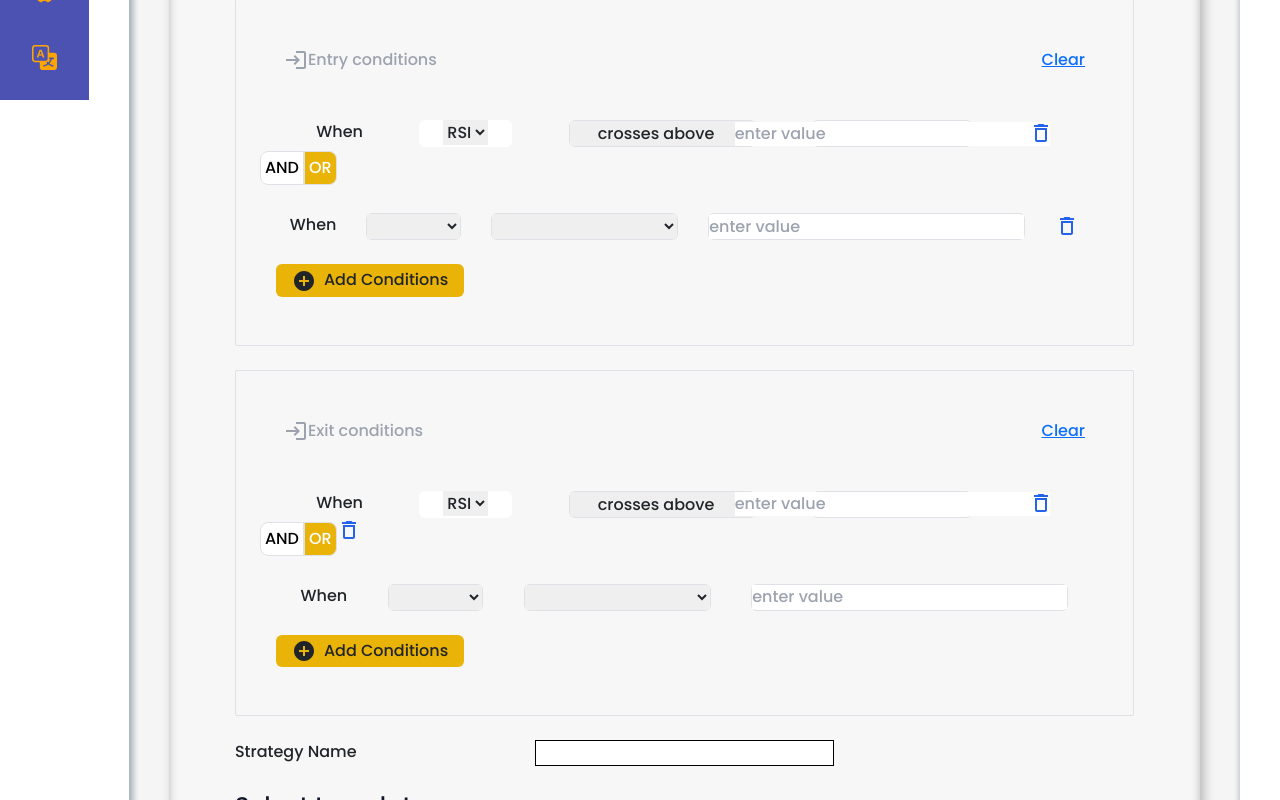
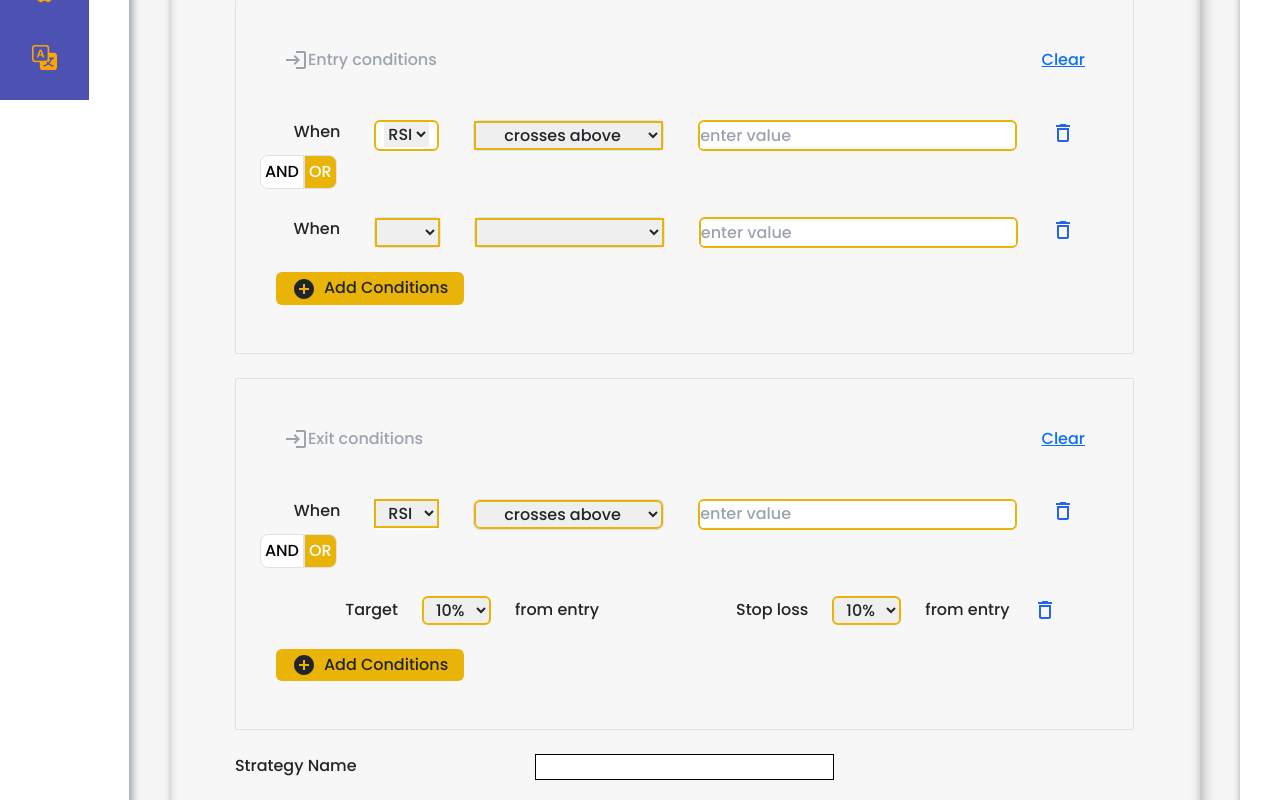
Before and after one commit to neelesh-s/AR-Quants-Dashboard, a React (Create React App) app: page /BackTest in a window 1280 px wide. Shown: the part 700-1500 px from the top of the page. Built offline with nearby package versions, Linux system fonts and the light colour scheme.

Commit message:
Exit condition is set
Done with the work except for the 109 data

```diff
--- a/src/pages/BackTest/BackTest.jsx
+++ b/src/pages/BackTest/BackTest.jsx
@@ -24,16 +24,29 @@ function BackTest() {
     const [bRadio, setBRadio] = useState(null);
 
     const [divs, setDivs] = useState([]);
+    const [divs2,setDivs2] = useState([])
     // the above is for the add conditions button in entry conditions
     const addDiv = () => {
         setDivs([...divs, true]);
     };
+
+    const addDiv2 = () => {
+        setDivs2([...divs2, true]);
+    };
+
+
+
     //   this above is to add a new div when onclicked on add conditions
 
     const deleteDiv = (index) => {
         const updatedDivs = [...divs];
         updatedDivs.splice(index, 1); // Remove the div2 at the specified index
         setDivs(updatedDivs);
+    }
+        const deleteDiv2 = (index1) => {
+            const updatedDivs2 = [...divs2];
+            updatedDivs2.splice(index1, 1); // Remove the div2 at the specified index
+            setDivs2(updatedDivs2);
     };
 
     //   above code is to delete div on clicked on bin icon
@@ -305,14 +318,14 @@ function BackTest() {
                                     <div className=''>
                                         When
                                     </div>
-                                    <div className='rounded-md border-yellow-500 bg-white w-auto px-6 '>
-                                        <select name="RSI" id="rsi" className=' border-yellow-900'>
+                                    <div className='rounded-md border-yellow-500 border-2 bg-white w-auto px-2 '>
+                                        <select name="RSI" id="rsi" className=' border-yellow-500'>
                                             <option selected className='text-black text-base font-normal'>RSI
                                             </option>
                                         </select>
                                     </div>
                                     <div className='border rounded-md w-auto bg-white '>
-                                        <select name="c" id="c" className=' px-4 border-yellow-900'>
+                                        <select name="c" id="c" className=' px-4 border-yellow-500 border-2'>
                                             <option selected className='text-black text-base font-normal'>crosses above
                                             </option>
                                             <option value="Below">Below</option>
@@ -320,7 +333,7 @@ function BackTest() {
 
 
                                     </div>
-                                    <div className='rounded-md flex border bg-white border-solid border-yellow-500 px-6 items-center justify-center w-40'>
+                                    <div className='rounded-md flex border-2 bg-white border-solid border-yellow-500  items-center justify-center w-auto'>
                                         <input type="number" id="numericalInput" name="quantity" placeholder='enter value'>
                                         </input>
 
@@ -341,14 +354,14 @@ function BackTest() {
                                         When
                                     </div>
                                     <div className='rounded-md border-yellow-500 border bg-white w-auto '>
-                                                <select name="none" id="none" className='px-6 border-yellow-900'>
+                                        <select name="none" id="none" className='px-2 border-2 border-yellow-500'>
                                             <option selected className='text-white text-base font-normal'>
                                             </option>
                                             <option value="rssi">RSI</option>
                                         </select>
                                     </div>
                                     <div className='border rounded-md w-auto bg-white '>
-                                                <select name="empty" id="empty" className=' px-4 border-yellow-900'>
+                                        <select name="empty" id="empty" className=' px-4 border-2 border-yellow-500'>
                                             <option selected className='text-white text-base font-normal '>
                                             </option>
                                             <option value="above">crosses above
@@ -359,7 +372,7 @@ function BackTest() {
 
 
                                     </div>
-                                            <div className='rounded-md flex border bg-white border-solid border-yellow-500  items-center justify-center '>
+                                    <div className='rounded-md flex border-2 bg-white border-solid border-yellow-500  items-center justify-center '>
                                         <input type="number" id="numericalInput" name="quantity" placeholder='enter value'>
                                         </input>
                                     </div>
@@ -379,14 +392,14 @@ function BackTest() {
                                                 When
                                             </div>
                                             <div className='rounded-md border-yellow-500 border bg-white w-auto '>
-                                                <select name="none" id="none" className='px-6 border-yellow-900'>
+                                                <select name="none" id="none" className='px-2 border-yellow-500 border-2'>
                                                     <option selected className='text-white text-base font-normal'>
                                                     </option>
                                                     <option value="rssi">RSI</option>
                                                 </select>
                                             </div>
                                             <div className='border rounded-md w-auto bg-white '>
-                                                <select name="empty" id="empty" className=' px-4 border-yellow-900'>
+                                                <select name="empty" id="empty" className=' px-4 border-yellow-500 border-2'>
                                                     <option selected className='text-white text-base font-normal '>
                                                     </option>
                                                     <option value="above">crosses above
@@ -397,7 +410,7 @@ function BackTest() {
 
 
                                             </div>
-                                            <div className='rounded-md flex border bg-white border-solid border-yellow-500  items-center justify-center '>
+                                            <div className='rounded-md flex  bg-white border-solid border-yellow-500 border-2 items-center justify-center '>
                                                 <input type="number" id="numericalInput" name="quantity" placeholder='enter value'>
                                                 </input>
                                             </div>
@@ -438,14 +451,14 @@ function BackTest() {
                                     <div className=''>
                                         When
                                     </div>
-                                    <div className='rounded-md border-yellow-500 bg-white w-auto px-6 '>
-                                        <select name="RSI" id="rsi" className=' border-yellow-900'>
+                                    <div className='rounded-md border-yellow-500  bg-white w-auto  '>
+                                        <select name="RSI" id="rsi" className=' border-yellow-500 border-2 px-2'>
                                             <option selected className='text-black text-base font-normal'>RSI
                                             </option>
                                         </select>
                                     </div>
                                     <div className='border rounded-md w-auto bg-white '>
-                                        <select name="c" id="c" className=' px-4 border-yellow-900'>
+                                        <select name="c" id="c" className=' px-4 border-yellow-500 border-2 rounded-md' >
                                             <option selected className='text-black text-base font-normal'>crosses above
                                             </option>
                                             <option value="Below">Below</option>
@@ -453,7 +466,7 @@ function BackTest() {
 
 
                                     </div>
-                                    <div className='rounded-md flex border bg-white border-solid border-yellow-500 px-6 items-center justify-center w-40'>
+                                    <div className='rounded-md flex  bg-white border-2 border-yellow-500  items-center justify-center w-auto'>
                                         <input type="number" id="numericalInput" name="quantity" placeholder='enter value'>
                                         </input>
 
@@ -470,84 +483,102 @@ function BackTest() {
                                         <button onClick={() => setBackgr(0)} className={`p-1 rounded-l-lg text-base ${backgr === 0 ? 'bg-yellow-500 text-white' : 'bg-white text-black'}  focus:outline-none font-thin border border-transparent`}>AND</button>
                                         <button onClick={() => setBackgr(1)} className={`p-1 rounded-r-lg text-base ${backgr === 1 ? 'bg-yellow-500 text-white' : 'bg-white text-black'} focus:outline-none font-thin border   border-transparent`}>OR</button>
                                     </div>
-                                <div className='text-blue-600 right-0'
-                                            ><DeleteOutlineTwoTone />
 
                                 </div>
+                                <div className='inline-flex flex-row justify-evenly w-full mt-4'>
+                                    <div className='w-1/2 flex flex-row justify-center space-x-6 items-center'>
+                                        <div>
+                                            Target
                                         </div>
-                                <div className='inline-flex flex-row justify-evenly w-full mt-4'>
-                                            <div className=''>
-                                                When
+                                        <div>
+                                            <select name="" id="" className='w-auto px-2 border-2 border-yellow-500 rounded-md'>
+                                                <option type="numeric" value="" selected>10%</option>
+                                            </select>
+
                                         </div>
-                                            <div className='rounded-md border-yellow-500 border bg-white w-auto '>
-                                                <select name="none" id="none" className='px-6 border-yellow-900'>
-                                                    <option selected className='text-white text-base font-normal'>
-                                                    </option>
-                                                    <option value="rssi">RSI</option>
-                                                </select>
+                                        <div>
+                                            from entry
                                         </div>
-                                            <div className='border rounded-md w-auto bg-white '>
-                                                <select name="empty" id="empty" className=' px-4 border-yellow-900'>
-                                                    <option selected className='text-white text-base font-normal '>
-                                                    </option>
-                                                    <option value="above">crosses above
-                                                    </option>
-                                                    <option value="Below">Below</option>
-
-                                                </select>
 
 
                                     </div>
-                                            <div className='rounded-md flex border bg-white border-solid border-yellow-500  items-center justify-center '>
-                                                <input type="number" id="numericalInput" name="quantity" placeholder='enter value'>
-                                                </input>
+                                    <div className='w-1/2 flex flex-row justify-center space-x-6 items-center'>
+                                        <div>
+                                            Stop loss
+                                        </div>
+                                        <div>
+                                            <select name="" id="" className='w-auto px-2 border-2 border-yellow-500 rounded-md'>
+                                                <option value="" type="numeric" selected>10% </option>
+                                            </select>
+                                        </div>
+                                        <div>
+                                            from entry
+                                        </div>
+                                        <div className='text-blue-600'
+                                        ><DeleteOutlineTwoTone />
+
                                         </div>
 
 
                                     </div>
 
-                                {divs.map((isDivOpen, index) => (
-                                    <div key={index} className=" p-2 mb-2">
 
-
-                                        {isDivOpen && (<div className='inline-flex flex-row justify-evenly w-full mt-4'>
-                                            <div className=''>
-                                                When
-                                            </div>
-                                            <div className='rounded-md border-yellow-500 border bg-white w-auto '>
-                                                <select name="none" id="none" className='px-6 border-yellow-900'>
-                                                    <option selected className='text-white text-base font-normal'>
-                                                    </option>
-                                                    <option value="rssi">RSI</option>
-                                                </select>
-                                            </div>
-                                            <div className='border rounded-md w-auto bg-white '>
-                                                <select name="empty" id="empty" className=' px-4 border-yellow-900'>
-                                                    <option selected className='text-white text-base font-normal '>
-                                                    </option>
-                                                    <option value="above">crosses above
-                                                    </option>
-                                                    <option value="Below">Below</option>
-
-                                                </select>
 
 
                                 </div>
-                                            <div className='rounded-md flex border bg-white border-solid border-yellow-500  items-center justify-center '>
-                                                <input type="number" id="numericalInput" name="quantity" placeholder='enter value'>
-                                                </input>
+
+                                {divs2.map((isDiv2Open, index1) => (
+                                    <div key={index1} className=" p-2 mb-2">
+
+
+                                        {isDiv2Open && (
+                                        <div className='inline-flex flex-row justify-evenly w-full mt-4'>
+                                        <div className='w-1/2 flex flex-row justify-center space-x-6 items-center'>
+                                            <div>
+                                                Target
                                             </div>
-                                            <div className='text-blue-600' onClick={() => deleteDiv(index)}
+                                            <div>
+                                                <select name="" id="" className='w-auto px-2 border-2 border-yellow-500 rounded-md'>
+                                                    <option type="numeric" value="" selected></option>
+                                                </select>
+
+                                            </div>
+                                            <div>
+                                                from entry
+                                            </div>
+
+
+                                        </div>
+                                        <div className='w-1/2 flex flex-row justify-center space-x-6 items-center'>
+                                            <div>
+                                                Stop loss
+                                            </div>
+                                            <div>
+                                                <select name="" id="" className='w-auto px-2 border-2 border-yellow-500 rounded-md'>
+                                                    <option value="" type="numeric" selected> </option>
+                                                </select>
+                                            </div>
+                                            <div>
+                                                from entry
+                                            </div>
+                                            <div className='text-blue-600' onClick={() => deleteDiv2(index1)}
                                             ><DeleteOutlineTwoTone />
 
                                             </div>
 
-                                        </div>)}
+
+                                        </div>
+
+
+
+
+                                    </div>
+                                        )}
                                     </div>
                                 ))}
                                 <div>
                                     <button className='inline-block bg-yellow-500 my-4 ml-4 px-2 py-1 rounded min-w-auto items-center justify-center left-0'
-                                        onClick={addDiv}>
+                                        onClick={addDiv2}>
                                         <span className='mx-2'>
                                             <AddCircleIcon /></span>
                                         <span className='mr-2'>Add Conditions
@@ -559,7 +590,7 @@ function BackTest() {
                             </div>
                             <div className='w-full flex flex-row mb-4 '>
                                 <div className='w-1/3 left-0'>Strategy Name </div>
-                               <input type="text" className='border border-black w-1/3 left-0'/>
+                                <input type="text" className='border border-black w-1/3 left-0' />
 
                             </div>
                             <h1 className='text-gray-900 flex items-center justify-center lg:justify-start font-poppins text-2xl font-medium '>Select template </h1>
@@ -580,8 +611,10 @@ function BackTest() {
 
                     </div>
                     <div className='bottom-5 right-5 z-2 space-x-2 items-center justify-center md:block hidden absolute w-auto bg-yellow-500 p-2 text-white  text-base rounded-full'>
-                        <div><RocketLaunchIcon/></div>
+                        <div className='inline-flex items-center justify-center'>
+                            <div><RocketLaunchIcon /></div>
                             <div>Launch Strategy </div>
+                        </div>
                     </div>
                     <div className='bottom-5 right-5 z-2 space-x-2 items-center justify-center block md:hidden absolute w-auto bg-blue-500 p-2 text-white  text-lg rounded-md'>
                         <div><EastOutlinedIcon /></div>
```
Lines whose indentation alone changed are shown as unchanged.
